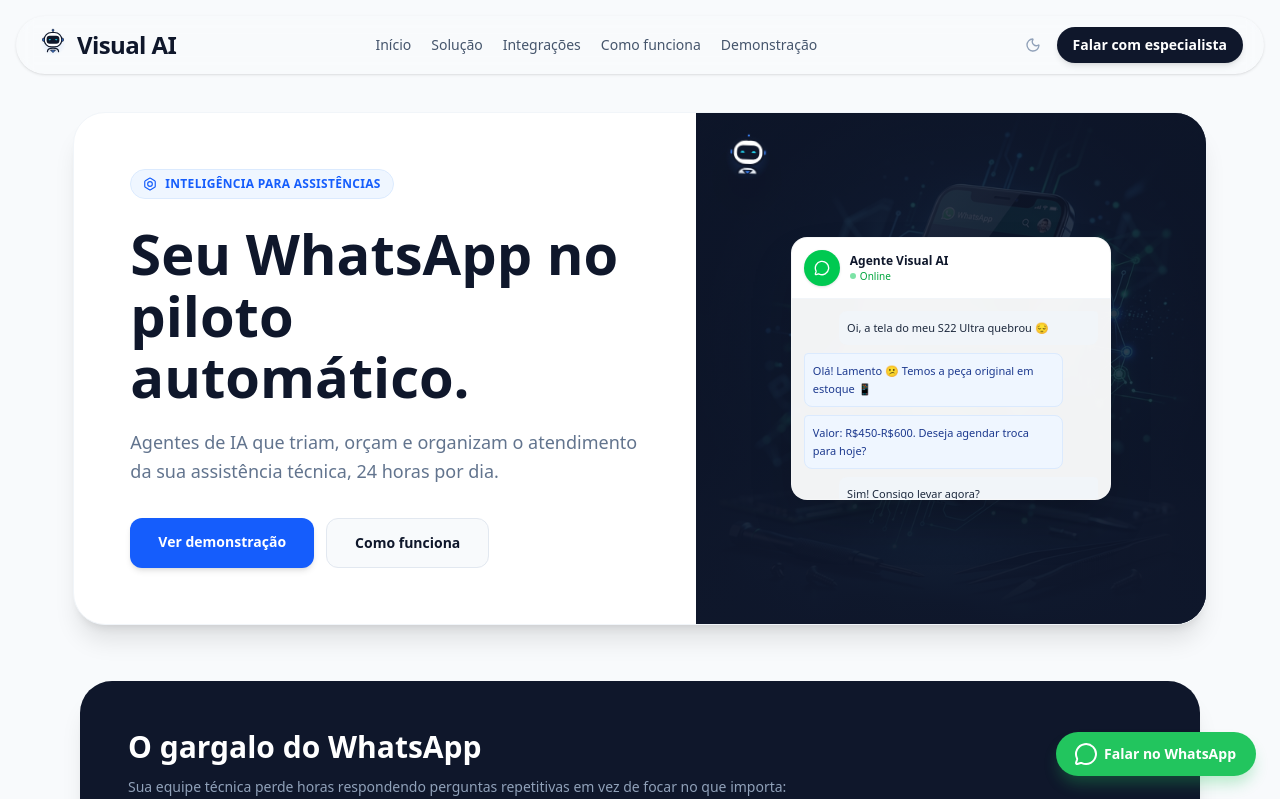
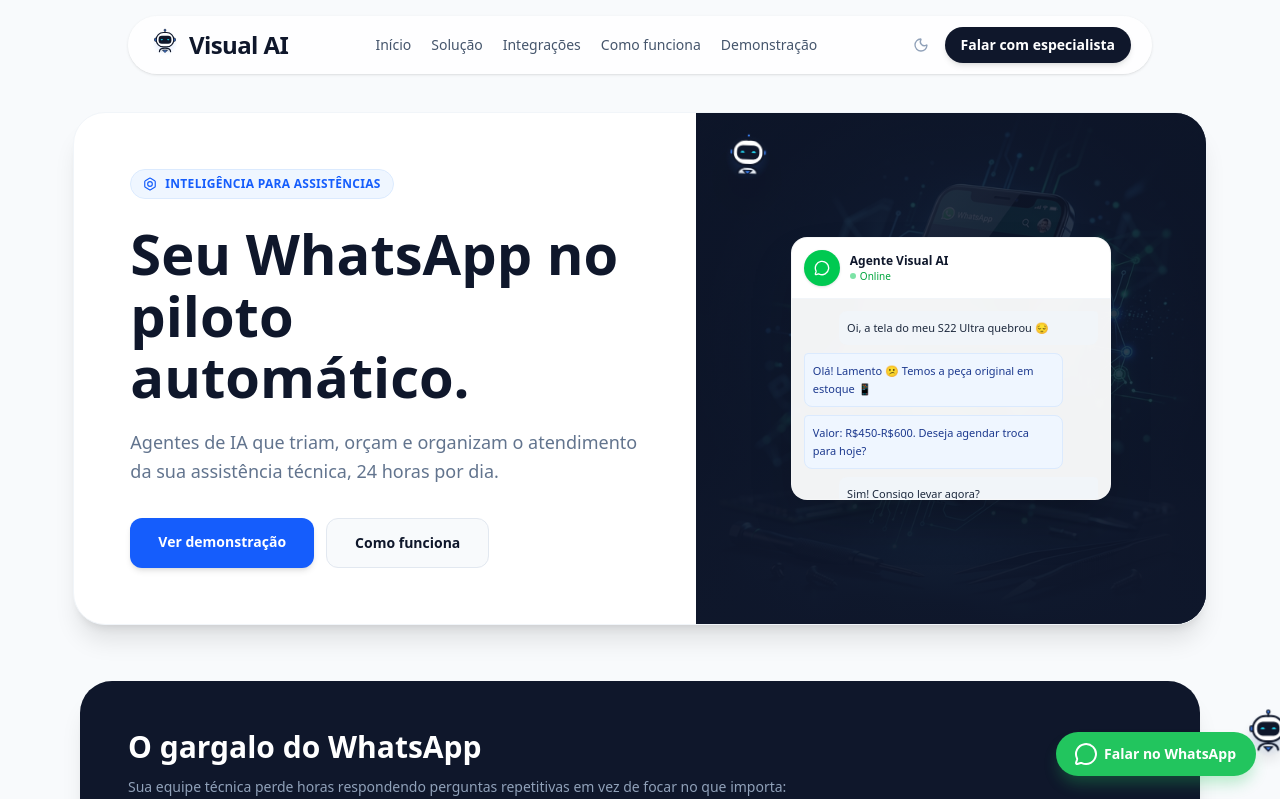
Before and after one commit to Veocreatorpro/visual-ai---agentes-de-ia-para-whatsapp, a React (Vite) app: page / in a window 1280 px wide. Shown: the top 799 px of the page. Built offline with nearby package versions, Linux system fonts and the light colour scheme.

Commit message:
fix: dark mode rendering on HowItWorks, 30s robot animation trigger, Header flex spacing

```diff
--- a/src/components/Header.tsx
+++ b/src/components/Header.tsx
@@ -40,7 +40,7 @@
 
   return (
     <header className="fixed top-4 w-full z-50 flex justify-center px-4">
-      <div className={`transition-all duration-300 rounded-full px-5 py-2.5 flex justify-between items-center w-full max-w-5xl${isScrolled ? 'bg-white/90 dark:bg-slate-900/90 backdrop-blur-md shadow-lg border border-slate-200/50 dark:border-slate-700/50' : 'bg-white/80 dark:bg-slate-900/80 backdrop-blur-sm border border-transparent shadow-sm'}`}>
+      <div className={`transition-all duration-300 rounded-full px-5 py-2.5 flex justify-between items-center w-full max-w-5xl ${isScrolled ? 'bg-white/90 dark:bg-slate-900/90 backdrop-blur-md shadow-lg border border-slate-200/50 dark:border-slate-700/50' : 'bg-white/80 dark:bg-slate-900/80 backdrop-blur-sm border border-transparent shadow-sm'}`}>
         <a href="#" className="flex items-center gap-2 text-lg font-bold text-slate-900 dark:text-white">
           <motion.img
             src={robotLogo}
--- a/src/components/HowItWorks.tsx
+++ b/src/components/HowItWorks.tsx
@@ -35,7 +35,7 @@
               <motion.div
                 animate={{ y: [0, -4, 0] }}
                 transition={{ repeat: Infinity, duration: 3, delay: i * 0.5 }}
-                className={`w-14 h-14 mx-auto mb-4 rounded-2xl bg-slate-50 border border-slate-100 flex items-center justify-center dark:bg-slate-800/40 dark:border-slate-800${item.color}group-hover:shadow-md transition-shadow`}
+                className={`w-14 h-14 mx-auto mb-4 rounded-2xl bg-slate-50 border border-slate-100 flex items-center justify-center dark:bg-slate-800/40 dark:border-slate-800 ${item.color} group-hover:shadow-md transition-shadow`}
               >
                 <item.icon size={24} />
               </motion.div>
--- a/src/components/WhatsAppButton.tsx
+++ b/src/components/WhatsAppButton.tsx
@@ -10,8 +10,7 @@
   const [robotVisible, setRobotVisible] = useState(false);
 
   useEffect(() => {
-    // Runs the animation every 60 seconds
-    const intervalId = setInterval(() => {
+    const triggerAnimation = () => {
       setRobotVisible(true);
 
       // T=2.0s: Robot reaches the button, trigger button press
@@ -25,10 +24,22 @@
       setTimeout(() => {
         setRobotVisible(false);
       }, 4000);
+    };
 
-    }, 60000);
+    // Trigger initial animation shortly after page load so user sees it
+    const initialTimer = setTimeout(() => {
+      triggerAnimation();
+    }, 5000);
 
-    return () => clearInterval(intervalId);
+    // Runs the animation every 30 seconds
+    const intervalId = setInterval(() => {
+      triggerAnimation();
+    }, 30000);
+
+    return () => {
+      clearTimeout(initialTimer);
+      clearInterval(intervalId);
+    };
   }, []);
 
   return (
@@ -38,10 +49,10 @@
           <motion.img
             src={robotLogo}
             alt="AI Robot"
-            className="fixed bottom-7 z-40 drop-shadow-xl pointer-events-none w-14 h-14"
-            initial={{ right: 200, opacity: 0 }}
+            className="fixed bottom-7 right-6 z-40 drop-shadow-xl pointer-events-none w-14 h-14"
+            initial={{ x: 150, opacity: 0 }}
             animate={{
-              right: [200, 80, 80, 200],
+              x: [150, 40, 40, 150], // Robot walks left towards the button (offset relative to right-6), stays, walks right
               opacity: [0, 1, 1, 0], // fades in, stays, fades out
               y: [0, -15, 0, -10, 0, -15, 0], // bouncy walk effect
               rotate: [0, 5, -5, 10, -10, 0] // waddle effect
@@ -61,7 +72,7 @@
         target="_blank"
         rel="noopener noreferrer"
         aria-label="Falar no WhatsApp"
-        className="fixed bottom-6 right-6 z-50 flex items-center gap-2 px-5 py-3 text-white font-bold text-sm rounded-full shadow-lg shadow-green-500/30 transition-all group"
+        className="fixed bottom-6 right-6 z-50 flex items-center gap-2 px-5 py-3 text-white font-bold text-sm rounded-full shadow-lg shadow-green-500/30 transition-all group pointer-events-auto"
         initial={{ opacity: 0, scale: 0.8, y: 20 }}
         animate={{
           opacity: 1,
```
